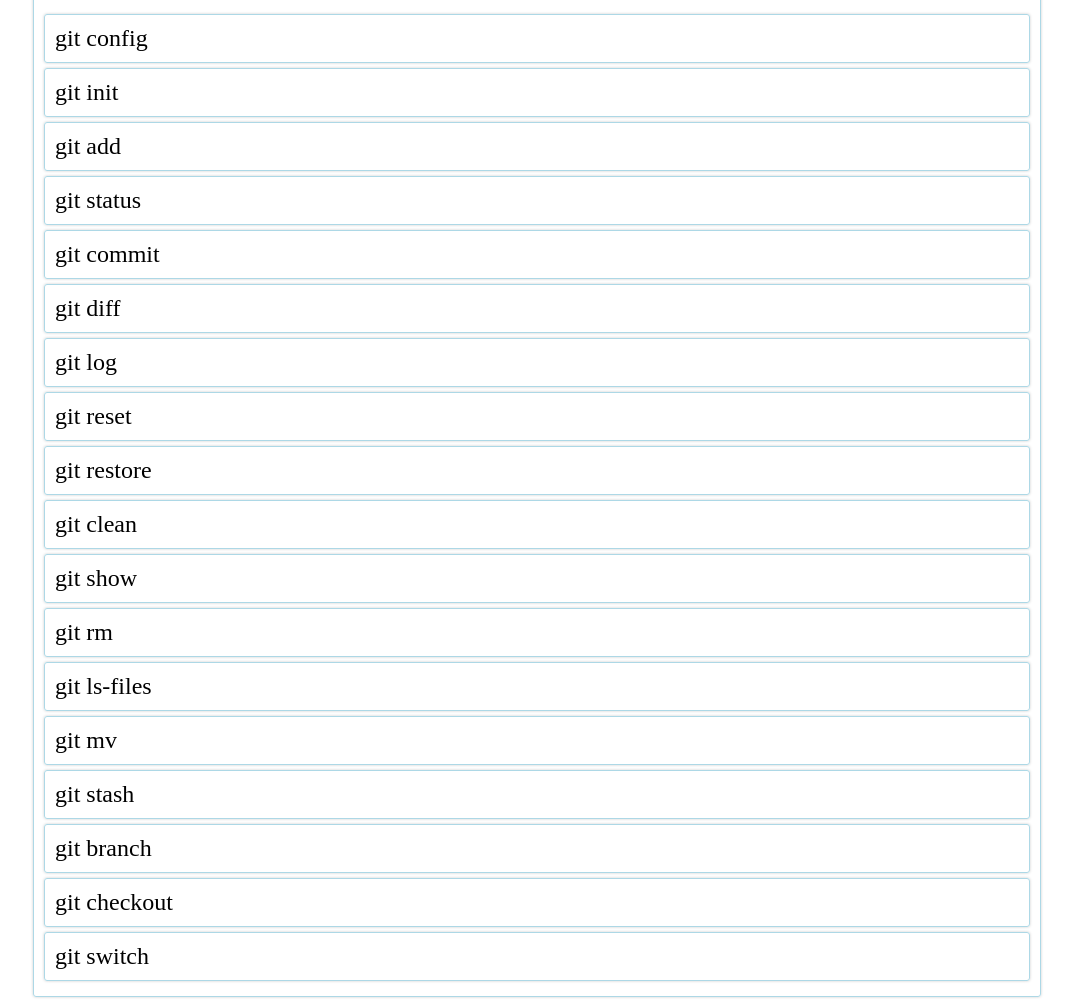
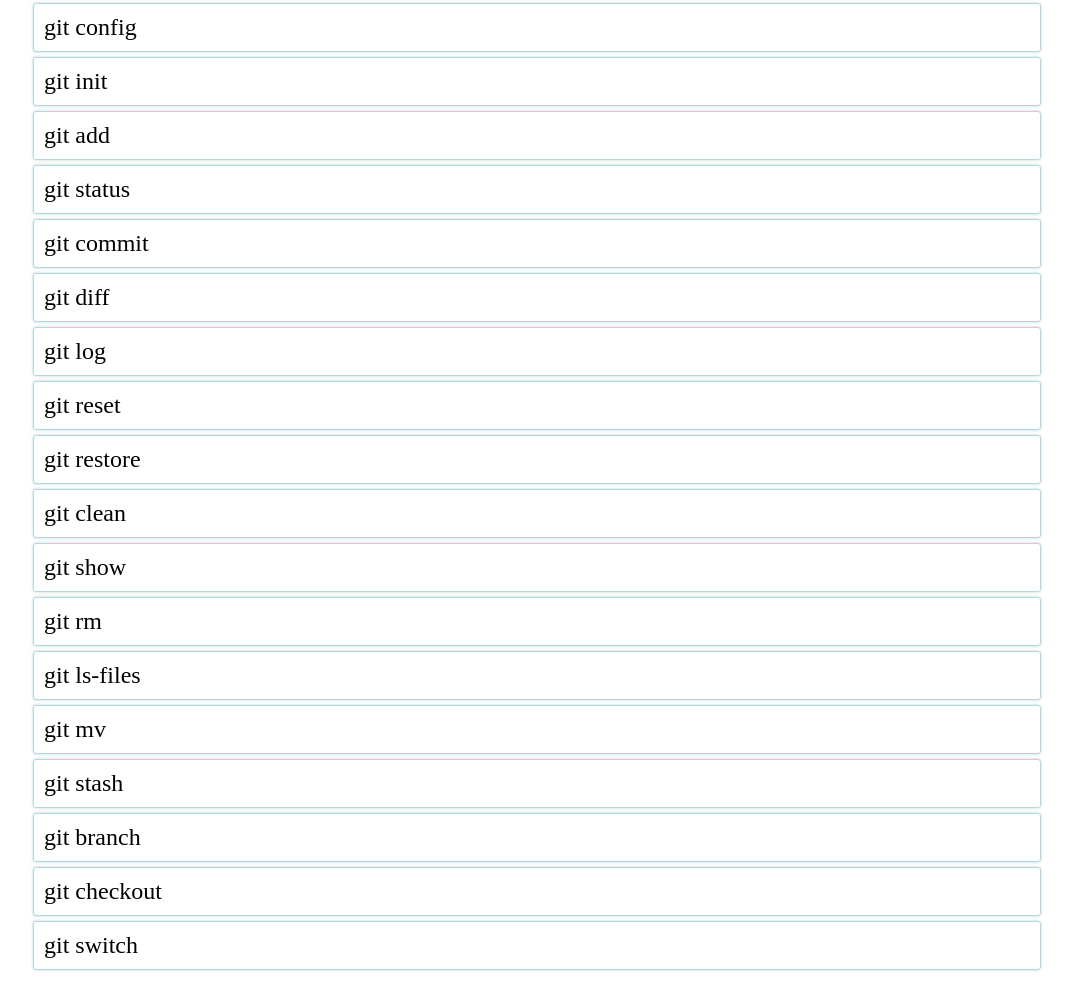
Before and after one commit to SofoRep/git-playground, a plain HTML site: page index.html in a window 1280 px wide. Shown: the part 205-1210 px from the top of the page, without its empty margins (103-1176 px from the left). After the commit the page ends 1183 px from the top, so only its background shows below. Drawn offline with Linux system fonts and the light colour scheme.

Commit message:
Fix div css overlap

```diff
--- a/css/styles.css
+++ b/css/styles.css
@@ -8,7 +8,7 @@ h1 {
     font-size: 72;
 }
 
-div {
+.command {
     border: 1px solid;
     border-color: lightblue;
     font-size: x-large;
@@ -18,6 +18,6 @@ div {
     box-shadow: 0 0 3px 0px #00000033;
 }
 
-div:hover {
+.command:hover {
     color: red;
 }
--- a/index.html
+++ b/index.html
@@ -9,24 +9,24 @@
     <button onclick="exportAsPng()">Export as PNG</button>
     <div id="capture">
         <h1>Git Cheat Sheet</h1>
-        <div>git config</div>
-        <div>git init</div>
-        <div>git add</div>
-        <div>git status</div>
-        <div>git commit</div>
-        <div>git diff</div>
-        <div>git log</div>
-        <div>git reset</div>
-        <div>git restore</div>
-        <div>git clean</div>
-        <div>git show</div>
-        <div>git rm</div>
-        <div>git ls-files</div>
-        <div>git mv</div>
-        <div>git stash</div>
-        <div>git branch</div>
-        <div>git checkout</div>
-        <div>git switch</div>
+        <div class="command">git config</div>
+        <div class="command">git init</div>
+        <div class="command">git add</div>
+        <div class="command">git status</div>
+        <div class="command">git commit</div>
+        <div class="command">git diff</div>
+        <div class="command">git log</div>
+        <div class="command">git reset</div>
+        <div class="command">git restore</div>
+        <div class="command">git clean</div>
+        <div class="command">git show</div>
+        <div class="command">git rm</div>
+        <div class="command">git ls-files</div>
+        <div class="command">git mv</div>
+        <div class="command">git stash</div>
+        <div class="command">git branch</div>
+        <div class="command">git checkout</div>
+        <div class="command">git switch</div>
     </div>
     <script src="https://cdnjs.cloudflare.com/ajax/libs/FileSaver.js/2.0.0/FileSaver.min.js" integrity="sha512-csNcFYJniKjJxRWRV1R7fvnXrycHP6qDR21mgz1ZP55xY5d+aHLfo9/FcGDQLfn2IfngbAHd8LdfsagcCqgTcQ==" crossorigin="anonymous" referrerpolicy="no-referrer"></script>
     <script src="https://html2canvas.hertzen.com/dist/html2canvas.min.js"></script>
```
